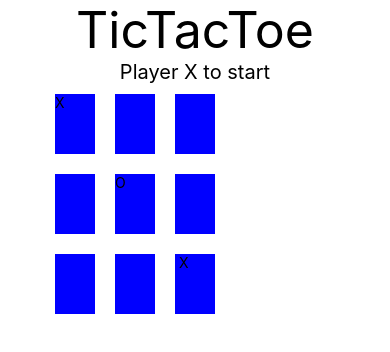
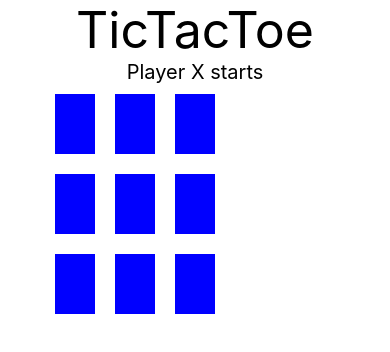
Before and after one commit to ingarbi/yt_react_native_tictactoe, a React Native app: screen / in a window 390 px wide. Shown: the top 352 px of the page. Built offline with nearby package versions, Linux system fonts and the light colour scheme.

Commit message:
#5 buttons XO

```diff
--- a/App.js
+++ b/App.js
@@ -9,19 +9,35 @@
 } from "react-native";
 
 export default function App() {
-  const [notification, setNotification] = useState("Player X to start");
+  const [notification, setNotification] = useState("Player X starts");
   const [refresh, setRefresh] = useState(false);
   const [board, setBoard] = useState([
-    "X",
-    " ",
-    " ",
-    " ",
-    "O",
-    " ",
-    " ",
-    " ",
-    " X",
+    " "," "," ",
+    " "," "," ",
+    " "," "," ",
   ]);
+
+  const [ currentPlayer, setCurrentPlayer] = useState("X")
+
+  const pressField = (index) =>{
+    let newBoard = board
+
+  if(newBoard[index] !== "X" && newBoard[index] !== "O"){
+    if(currentPlayer == "X"){
+      newBoard[index] = "X"
+      setCurrentPlayer("O")
+      setNotification("Player O turn")
+    }else{
+      newBoard[index] = "O"
+      setCurrentPlayer("X")
+      setNotification("Player X turn")
+    }
+
+    setBoard(newBoard)
+    setRefresh(!refresh)
+  }
+
+  }
 
   return (
     <View style={styles.container}>
@@ -33,9 +49,9 @@
         data={board}
         numColumns={3}
         extraData={refresh}
-        renderItem={({item, inde}) => (
-          <TouchableOpacity style={styles.square}>
-            <Text>{item}</Text>
+        renderItem={({item, index}) => (
+          <TouchableOpacity style={styles.square} onPress={() => pressField(index)}>
+            <Text style={styles.txt2}>{item}</Text>
           </TouchableOpacity>
         )}
       />
```
